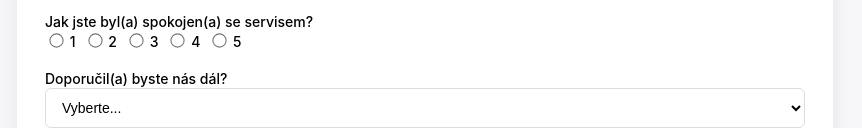
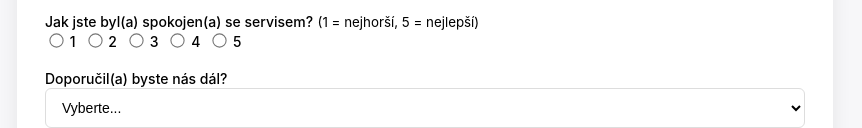
Before and after one commit to Misakolas/AV-Media-Feedback, a plain HTML site: page index.html in a window 1280 px wide. Shown: the part 361-489 px from the top of the page, without its empty margins (215-1077 px from the left). Drawn offline with Linux system fonts and the light colour scheme.

Commit message:
index.html

```diff
--- a/index.html
+++ b/index.html
@@ -51,6 +51,7 @@
 
       <div>
         <label id="lblSatisfaction">Jak jste byl(a) spokojen(a) se servisem?</label>
+        <small>(1 = nejhorší, 5 = nejlepší)</small>
         <div class="satisfaction">
           <label><input type="radio" name="satisfaction" value="1" required> 1</label>
           <label><input type="radio" name="satisfaction" value="2"> 2</label>
```
